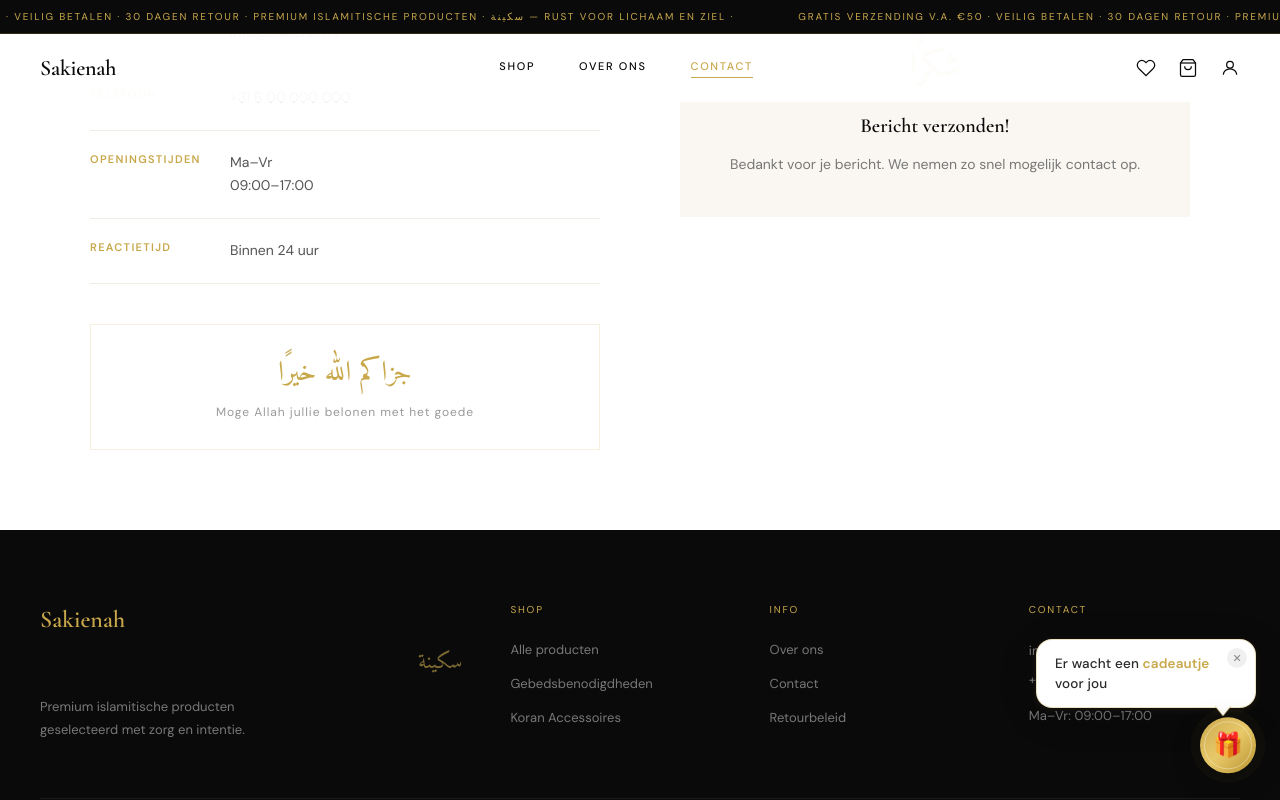
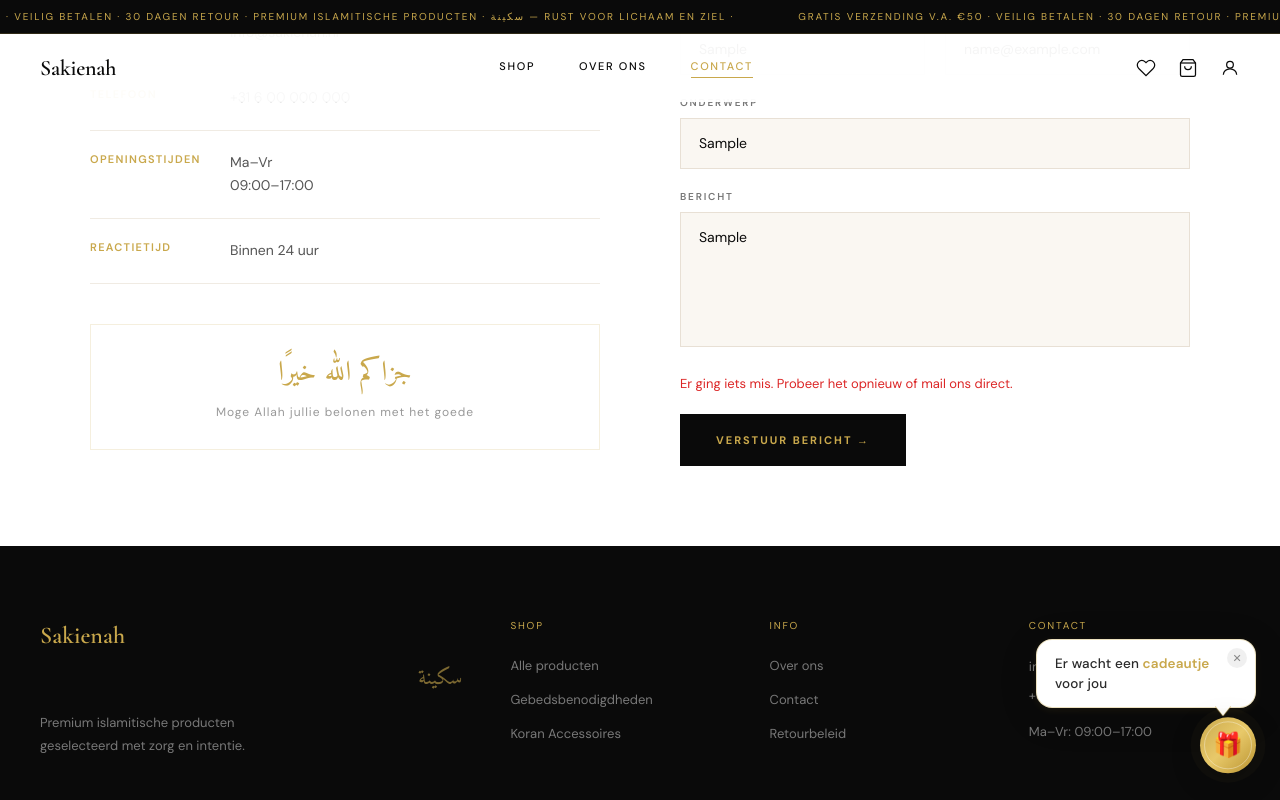
Before and after one commit to Sakienah/sakienah-frontend, a Next.js app: page /contact in a window 1280 px wide. Both pictures are taken after typing "Sample", "name@example.com", "Sample", "Sample" into the empty fields and a click on the button "VERSTUUR BERICHT →". Shown: the part 464-1264 px from the top of the page. Built offline with nearby package versions, Linux system fonts and the light colour scheme; no server answers.

Commit message:
contact fomrulier

```diff
--- a/app/contact/page.tsx
+++ b/app/contact/page.tsx
@@ -12,16 +12,39 @@
   { label: 'Reactietijd', value: 'Binnen 24 uur' },
 ];
 
+const API_URL = process.env.NEXT_PUBLIC_API_URL ?? 'http://localhost:3001';
+
 function ContactForm() {
   const [sent, setSent] = useState(false);
   const [loading, setLoading] = useState(false);
+  const [error, setError] = useState<string | null>(null);
 
   async function handleSubmit(e: React.FormEvent<HTMLFormElement>) {
     e.preventDefault();
     setLoading(true);
-    await new Promise((r) => setTimeout(r, 800));
-    setLoading(false);
-    setSent(true);
+    setError(null);
+
+    const form = e.currentTarget;
+    const data = {
+      naam: (form.elements.namedItem('naam') as HTMLInputElement).value,
+      email: (form.elements.namedItem('email') as HTMLInputElement).value,
+      onderwerp: (form.elements.namedItem('onderwerp') as HTMLInputElement).value,
+      bericht: (form.elements.namedItem('bericht') as HTMLTextAreaElement).value,
+    };
+
+    try {
+      const res = await fetch(`${API_URL}/contact`, {
+        method: 'POST',
+        headers: { 'Content-Type': 'application/json' },
+        body: JSON.stringify(data),
+      });
+      if (!res.ok) throw new Error();
+      setSent(true);
+    } catch {
+      setError('Er ging iets mis. Probeer het opnieuw of mail ons direct.');
+    } finally {
+      setLoading(false);
+    }
   }
 
   if (sent) {
@@ -62,6 +85,7 @@
           </label>
           <input
             type="text"
+            name="naam"
             required
             style={{
               width: '100%',
@@ -91,6 +115,7 @@
           </label>
           <input
             type="email"
+            name="email"
             required
             style={{
               width: '100%',
@@ -121,6 +146,7 @@
         </label>
         <input
           type="text"
+          name="onderwerp"
           required
           style={{
             width: '100%',
@@ -149,6 +175,7 @@
           Bericht
         </label>
         <textarea
+          name="bericht"
           required
           rows={5}
           style={{
@@ -164,6 +191,7 @@
           }}
         />
       </div>
+      {error && <p style={{ fontSize: 13, color: '#dc2626' }}>{error}</p>}
       <div>
         <button
           type="submit"
```
